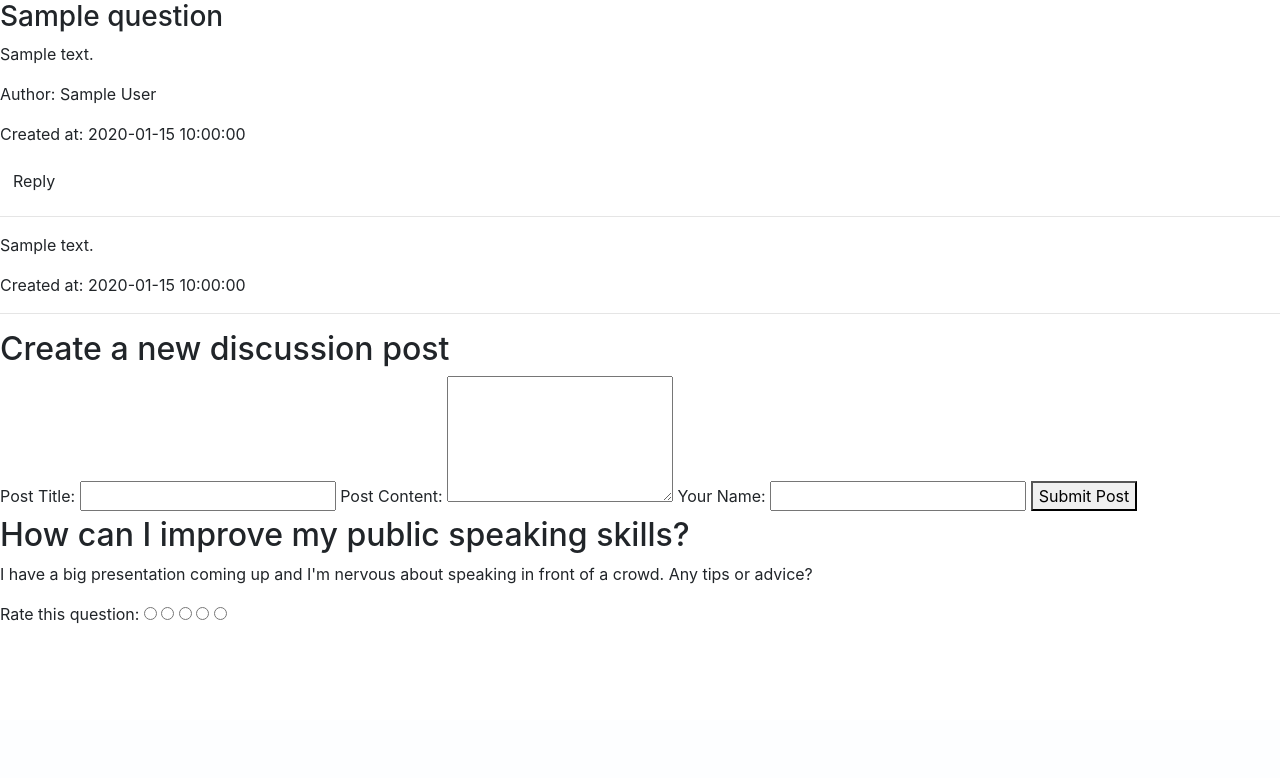
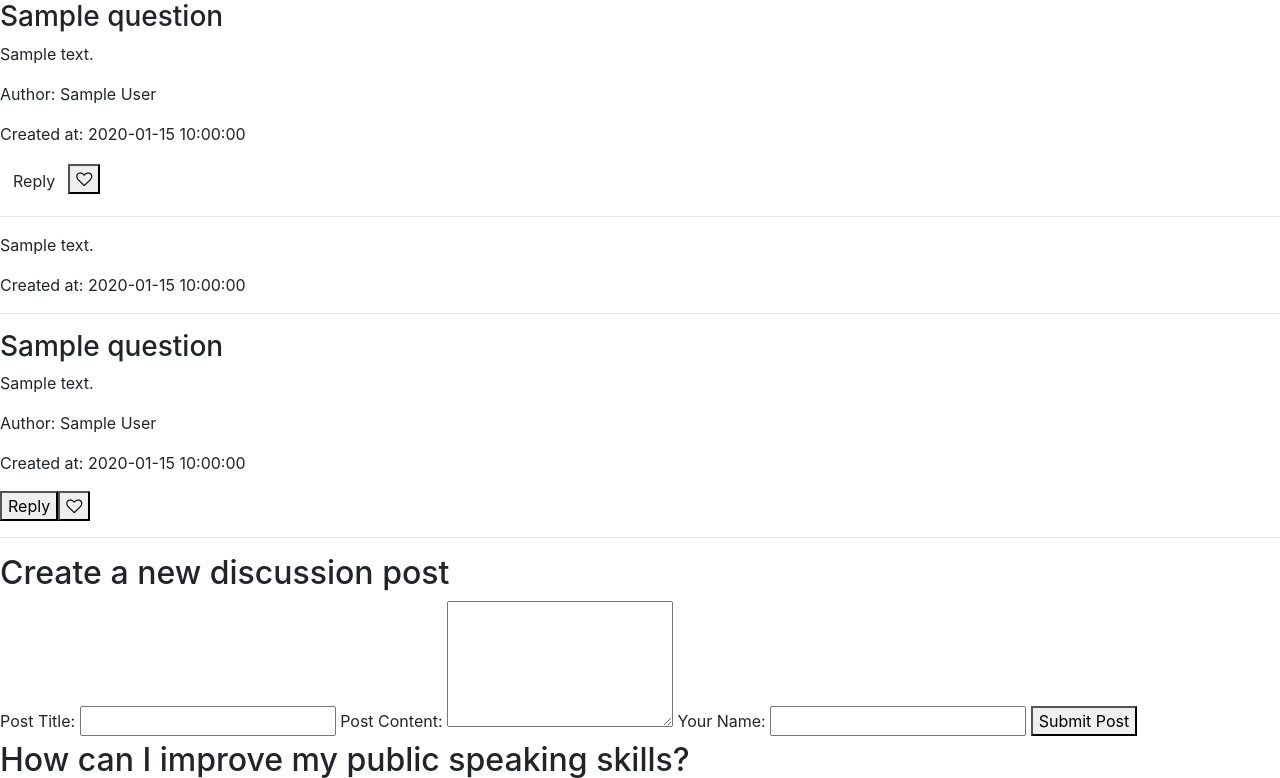
Before and after one commit to ririto90/CIS440-Capstone-Build-2, a PHP site: page /disscussion_board.php in a window 1280 px wide. Shown: the part 80-858 px from the top of the page. Before the commit the page ends 704 px from the top, so only its background shows below. Run offline with PHP 8.4, Linux system fonts and the light colour scheme; tables that the repository leaves empty or names only in its code hold one stand-in row (values such as "Sample post"); data that the repository does not hold is empty.

Commit message:
like btn

```diff
--- a/html/disscussion_board.php
+++ b/html/disscussion_board.php
@@ -27,6 +27,7 @@ if (mysqli_num_rows($result) > 0) {
         $questions_html .= "<p>Author: " . $row["post_author"] . "</p>";
         $questions_html .= "<p>Created at: " . $row["created_at"] . "</p>";
 		$questions_html .= "<button class='reply-btn btn' data-post-id='" . $row["id"] . "'>Reply</button>";
+		$questions_html .= "<button class='like-btn' data-post-id='" . $row["id"] . "'><i class='fa fa-heart-o'></i></button>";
 		$questions_html .= "<div class='reply-form' data-post-id='" . $row["id"] . "' style='display:none;'>";
 		$questions_html .= "<form action='../replies_POST.php' method='post'>";
 		$questions_html .= "<input type='hidden' name='questions_id' value='" . $row["id"] . "'>";
@@ -61,23 +62,23 @@ if (mysqli_num_rows($result) > 0) {
         // Add the reply data to the question data
         $questions_html .= "<div>" . $replies_html . "</div>";
         $questions_html .= "<hr>";
-        $html .= "<h3>" . $row["post_title"] . "</h3>";
-        $html .= "<p>" . $row["post_content"] . "</p>";
-        $html .= "<p>Author: " . $row["post_author"] . "</p>";
-        $html .= "<p>Created at: " . $row["created_at"] . "</p>";
-		$html .= "<button class='reply-btn' data-post-id='" . $row["id"] . "'>Reply</button>";
-		$html .= "<button class='like-btn' data-post-id='" . $row["id"] . "'><i class='fa fa-heart-o'></i></button>";
-		$html .= "<div class='reply-form' data-post-id='" . $row["id"] . "' style='display:none;'>";
-		$html .= "<form action='../server.php' method='post'>";
-		$html .= "<input type='hidden' name='parent_post_id' value='" . $row["id"] . "'>";
-		$html .= "<label for='post-content-" . $row["id"] . "'>Your Reply:</label>";
-		$html .= "<textarea id='post-content-" . $row["id"] . "' name='post-content' rows='3' required></textarea>";
-		$html .= "<label for='post-author-" . $row["id"] . "'>Your Name:</label>";
-		$html .= "<input type='text' id='post-author-" . $row["id"] . "' name='post-author' required>";
-		$html .= "<button type='submit'>Submit Reply</button>";
-		$html .= "</form>";
-		$html .= "</div>";
-        $html .= "<hr>";
+        $questions_html  .= "<h3>" . $row["post_title"] . "</h3>";
+        $questions_html .= "<p>" . $row["post_content"] . "</p>";
+        $questions_html .= "<p>Author: " . $row["post_author"] . "</p>";
+        $questions_html .= "<p>Created at: " . $row["created_at"] . "</p>";
+		$questions_html .= "<button class='reply-btn' data-post-id='" . $row["id"] . "'>Reply</button>";
+		$questions_html .= "<button class='like-btn' data-post-id='" . $row["id"] . "'><i class='fa fa-heart-o'></i></button>";
+		$questions_html .= "<div class='reply-form' data-post-id='" . $row["id"] . "' style='display:none;'>";
+		$questions_html .= "<form action='../server.php' method='post'>";
+		$questions_html .= "<input type='hidden' name='parent_post_id' value='" . $row["id"] . "'>";
+		$questions_html .= "<label for='post-content-" . $row["id"] . "'>Your Reply:</label>";
+		$questions_html .= "<textarea id='post-content-" . $row["id"] . "' name='post-content' rows='3' required></textarea>";
+		$questions_html .= "<label for='post-author-" . $row["id"] . "'>Your Name:</label>";
+		$questions_html .= "<input type='text' id='post-author-" . $row["id"] . "' name='post-author' required>";
+		$questions_html .= "<button type='submit'>Submit Reply</button>";
+		$questions_html .= "</form>";
+		$questions_html .= "</div>";
+        $questions_html .= "<hr>";
     }
 } else {
     $questions_html .= "<p>No questions found</p>";
@@ -113,15 +114,6 @@ mysqli_close($conn);
 	<script type="text/javascript" src="../javascript.js"></script>
     <title>Mentor/Mentee Forum</title>
 </head>
-<script>
-// Add event listeners for the like buttons
-var likeBtns = document.getElementsByClassName('like-btn');
-for (var i = 0; i < likeBtns.length; i++) {
-    likeBtns[i].addEventListener('click', function() {
-        this.style.color = 'yellow';
-    });
-}
-</script>
 <body>
 	<nav class="navbar navbar-expand-md fixed-top navbar-dark" style="background-color: lightblue;">
 		<div class="container">
```
